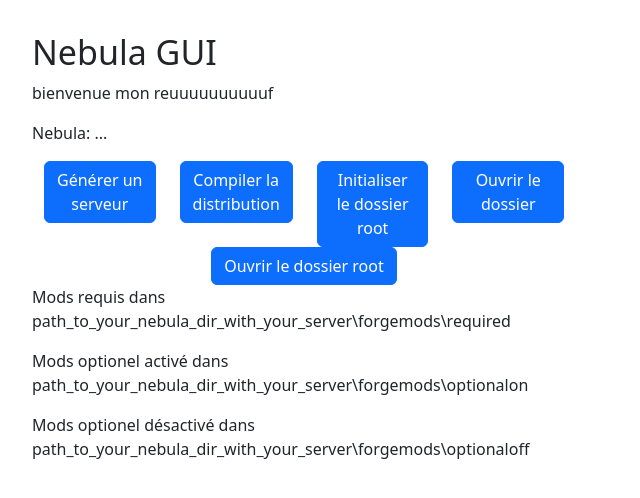
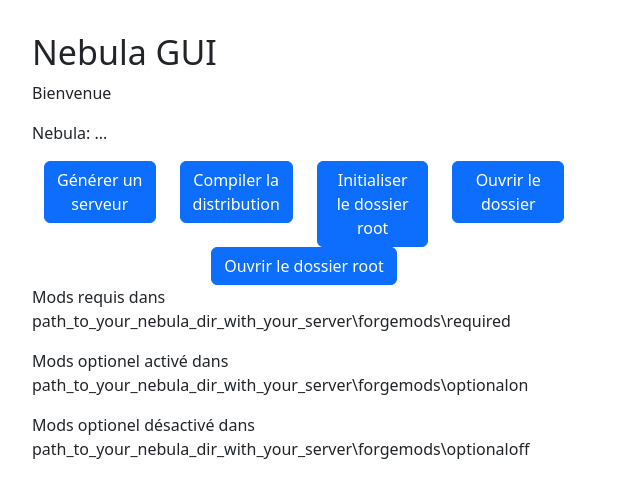
Before and after one commit to Mimexe/nebulagui, an Electron app: page src/index.html in a window 800 px wide. Shown: the whole page, without its empty margins (0-640 px from the left). Drawn offline with nearby package versions, Linux system fonts and the light colour scheme; no server answers.

Commit message:
Update index.html

```diff
--- a/src/index.html
+++ b/src/index.html
@@ -13,7 +13,7 @@
   </head>
   <body>
     <h1>Nebula GUI</h1>
-    <p>bienvenue mon reuuuuuuuuuuf</p>
+    <p>Bienvenue</p>
     <p id="dir">Nebula: ...</p>
     <div class="container text-center">
       <div class="row">
```
